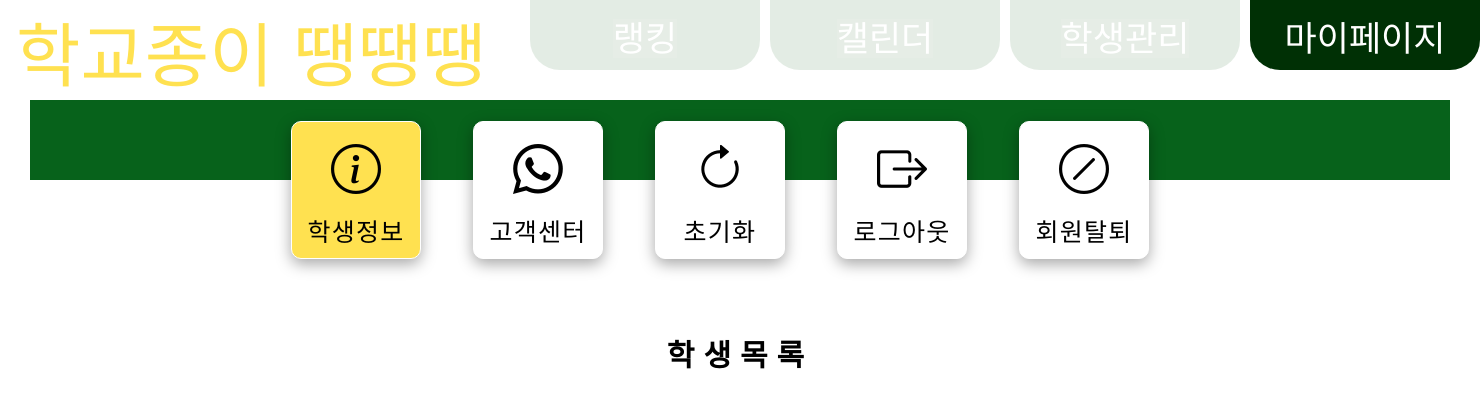
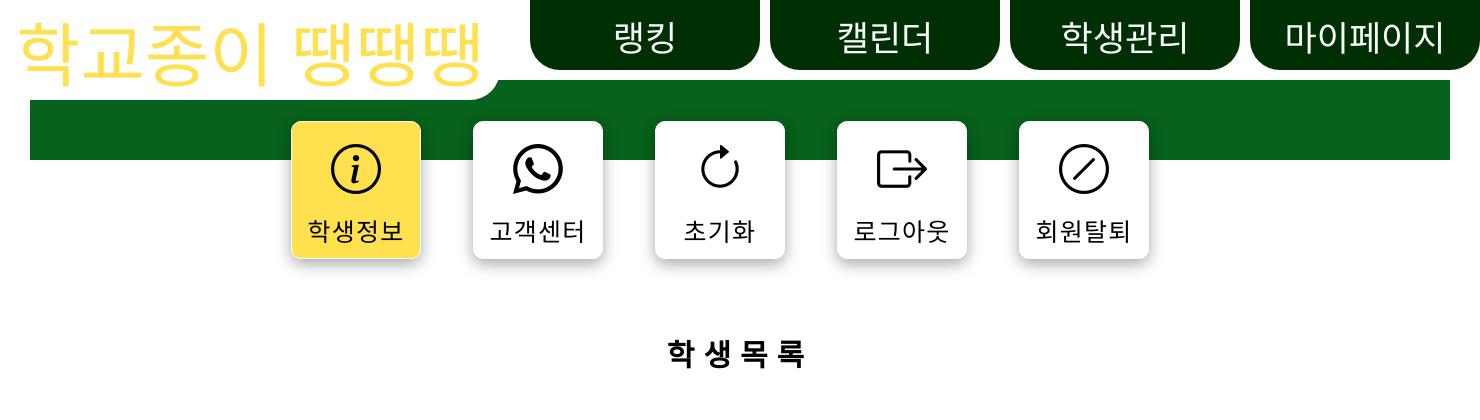
Before and after one commit to jmsdew/kimbaekjung, a Spring Boot app: page /school/mypage_info in a window 1480 px wide. Shown: the top 420 px of the page. Run offline with Spring Boot 4, Linux system fonts and the light colour scheme; data that the repository does not hold is empty; some web fonts are replaced.

Commit message:
triple merge

```diff
--- a/semi-project/src/main/java/com/kimbaekjung/semiproject/school/controller/SchoolController.java
+++ b/semi-project/src/main/java/com/kimbaekjung/semiproject/school/controller/SchoolController.java
@@ -32,7 +32,6 @@ public class SchoolController {
     @GetMapping("call_info_notification")
     public ModelAndView notifi(ModelAndView mv){
         List<NotificationDTO> titles = schoolService.titles();
-        System.out.println("dfw");
         mv.addObject("titles",titles);
         mv.setViewName("/school/call_info_notification");
 
--- a/semi-project/src/main/resources/static/css0/myGlobal.css
+++ b/semi-project/src/main/resources/static/css0/myGlobal.css
@@ -1,121 +1,87 @@
-
-
-@font-face {
-    font-family: 'DNFBitBitv2';
-    font-style: normal;
-    font-weight: 400;
-    src: local('DNFBitBitv2'), url('//cdn.df.nexon.com/img/common/font/DNFBitBitv2.woff2') format('woff2'),
-    url('//cdn.df.nexon.com/img/common/font/DNFBitBitv2.woff') format('woff');
+@font-face{
+    font-family:'bitbit';
+    src:url('//cdn.df.nexon.com/img/common/font/DNFBitBit-Regular.woff'),url('//cdn.df.nexon.com/img/common/font/DNFBitBit-Regular.woff2') ;
 }
-
-
-html {
+html{
     scroll-behavior: smooth;
 }
-
-a, a:link, a:visited {
+a, a:link, a:visited{
     color: inherit;
     text-decoration: none;
 }
-
 * {
     margin: 0;
     padding: 0;
     box-sizing: border-box;
-    font-family: 'DNFBitBitv2', sans-serif;
-    background-color: rgb(255, 255, 255);
+    font-family:'bitbit';
 }
 
 /*************************************************네비 바******************************************************/
-li {
+li{
     list-style: none;
 }
-
-header .navbox {
+header .navbox{
     display: flex;
     justify-content: space-between;
     align-items: center;
     width: 100%;
     padding-top: 0%;
-    position: fixed; /* 수정: header를 고정시키기 위해 position 속성 추가 */
-    top: 0; /* 수정: header의 상단에 위치하도록 top 속성 추가 */
+
+}
+header{
+    position: fixed;
+    color: white;
+    top: 0;
     z-index: 1;
-    color: white;
+    width: 100%;
+    padding: 0;
+
 }
-
-header nav {
+header nav{
     display: flex;
-    justify-content: space-between;
-    align-items: top;
+    justify-content:space-between;
+    align-items:top;
     width: 100%;
 }
-
-header nav ul {
+header nav ul{
     display: flex;
     align-items: top;
 }
-
-header nav ul li {
+header nav ul li{
     padding-left: 10px;
     padding-top: 0;
 }
-
-header button {
-    background: transparent;
-    border: none;
+header button{
+    background:transparent;
+    border: 0;
     cursor: pointer;
-    background: rgba(199.66, 217.81, 201.51, 0.47);
+    background-color: rgba(0,47,4,1);
     width: 230px;
     height: 70px;
     border-bottom-left-radius: 30px;
     border-bottom-right-radius: 30px;
 }
-
-header h1 button {
+header h1 button{
     font-size: 70px;
-    color: rgba(255, 225, 80, 1);
-    background-color: rgb(255, 255, 255);
+    color: rgba(255,225,80,1);
     width: 500px;
     height: 100px;
     text-align: left;
     padding-left: 1rem;
+    background-color: white;
 }
-
-
-.ranking {
+header nav ul li button{
     font-size: 35px;
     color: rgb(255, 255, 255);
-    background: rgba(199.66, 217.81, 201.51, 0.5);
+    background-color: rgba(0,47,4,1);
     overflow: hidden;
 }
-.calendar {
-    font-size: 35px;
-    color: rgb(255, 255, 255);
-    background: rgba(199.66, 217.81, 201.51, 0.5);
-    overflow: hidden;
-}
-.student-management {
-    font-size: 35px;
-    color: rgb(255, 255, 255);
-    background: rgba(199.66, 217.81, 201.51, 0.5);
-    overflow: hidden;
-}
-.mypage {
-    font-size: 35px;
-    color: rgb(255, 255, 255);
-    background: #003005;
-    overflow: hidden;
-
-}
-#myPage{
-    background: #003005;
-}
-
-header nav ul li button a {
-    background: rgba(233, 239, 233, 0.5);
+header nav ul li button a{
+    background-color: rgba(0,47,4,1);
 }
 /*************************************************마이페이지 버튼들******************************************************/
 #bar {
+    top: 10%;
     width: 96%;
     height: 80px;
     position: absolute;
```
Also changed, not shown: semi-project/src/main/resources/static/css0/StuGlobal.css (+33 -70 lines).
